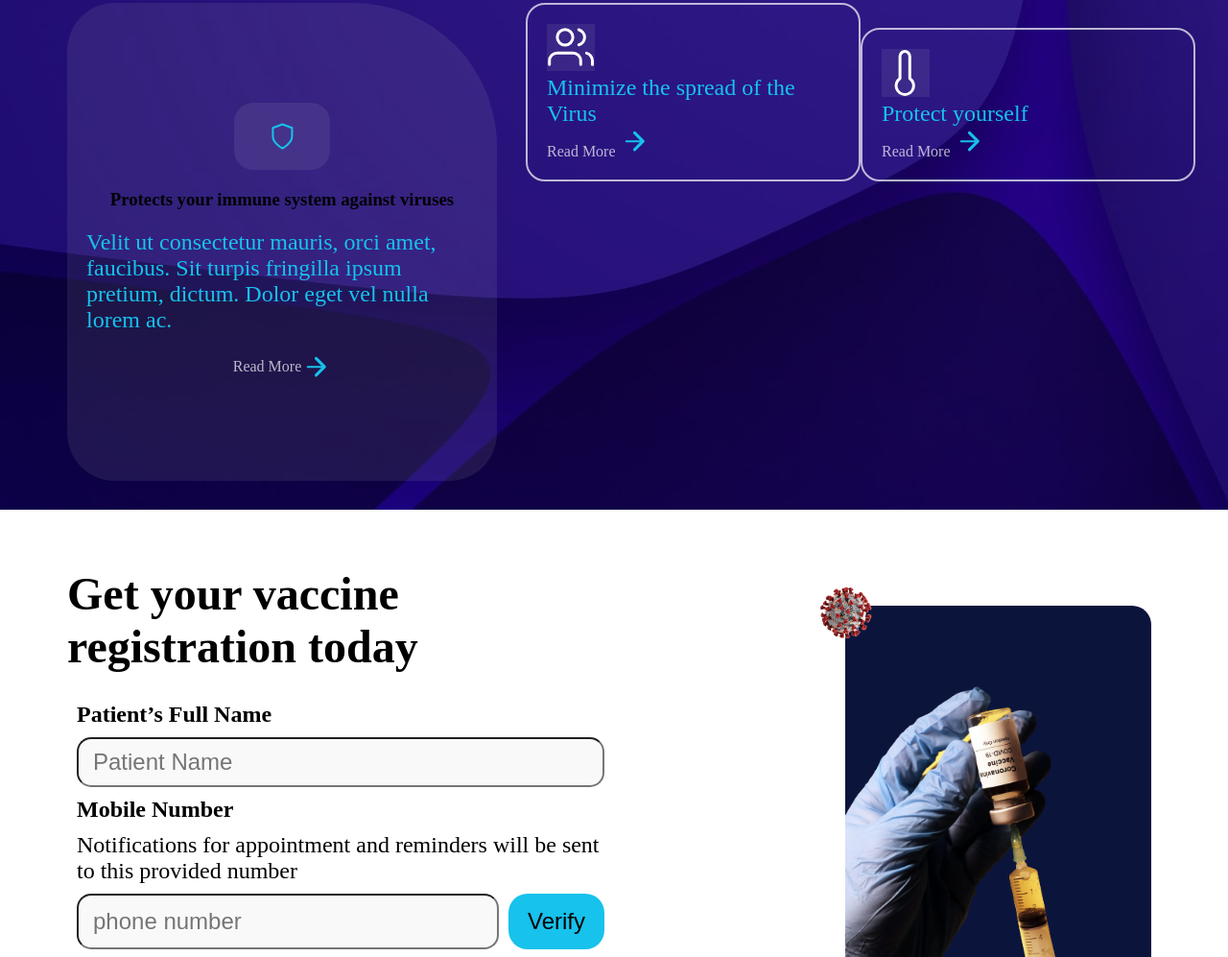
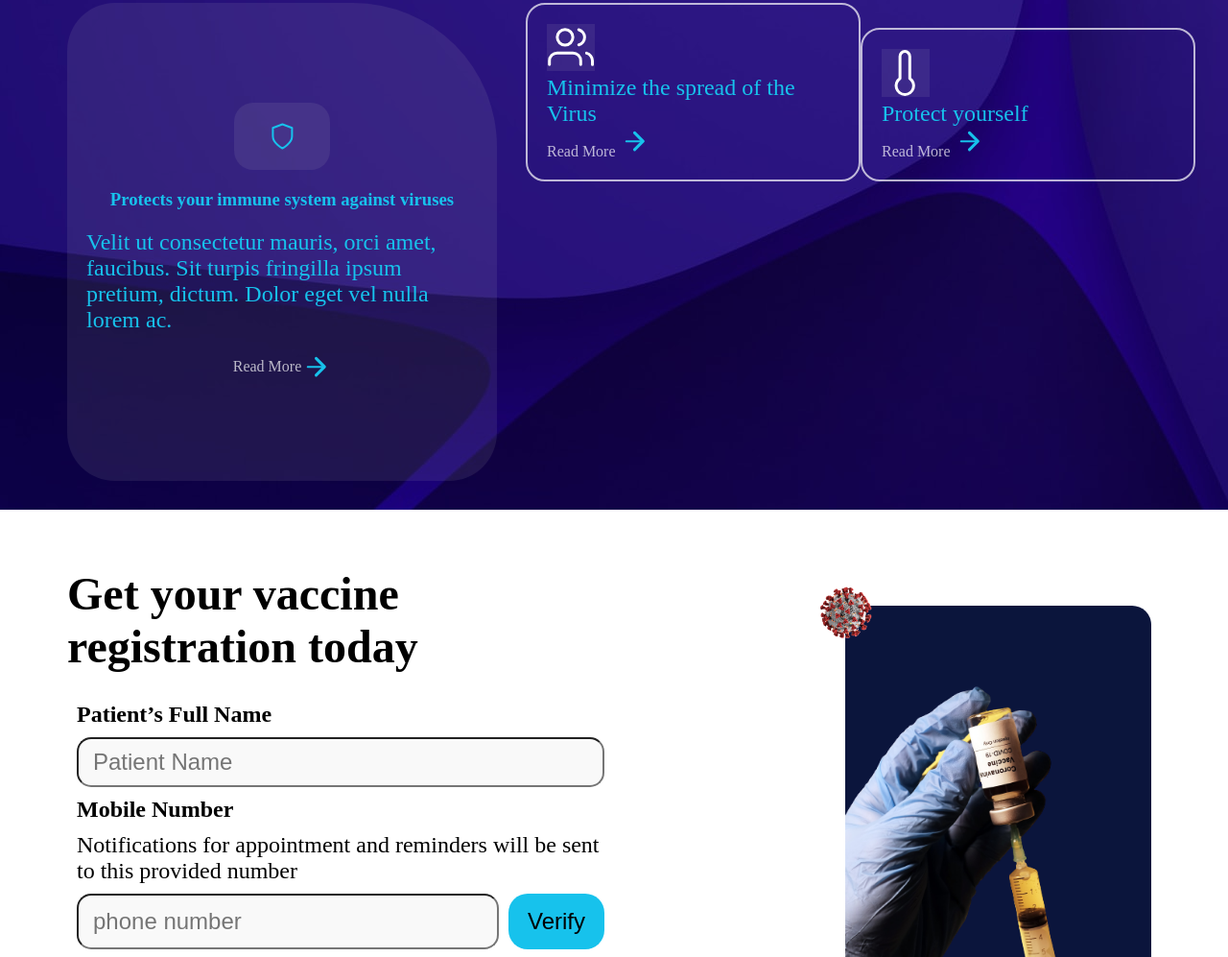
Before and after one commit to Satish9047/lf-assignment-3, a website: page index.html in a window 1280 px wide. Shown: the part 1641-2638 px from the top of the page at 96% size. Drawn offline with Linux system fonts and the light colour scheme; files whose address does not match are found by name.

Commit message:
ui improvided

```diff
--- a/index.html
+++ b/index.html
@@ -175,7 +175,7 @@
                         <figure class="section3__cards__main__fig">
                             <img src="./assets/icons/shield.svg" alt="shield">
                         </figure>
-                        <h3>
+                        <h3 class="section3__cards__main__h">
                             Protects your immune system against viruses
                         </h3>
                         <p>
--- a/styles/scss/partcial/_section3.scss
+++ b/styles/scss/partcial/_section3.scss
@@ -82,6 +82,9 @@
                 align-items: center;
 
             }
+            &__h{
+                color: $primary-color;
+            }
 
         }
 
```
Also changed, not shown: styles/main.css, 1 other file.
